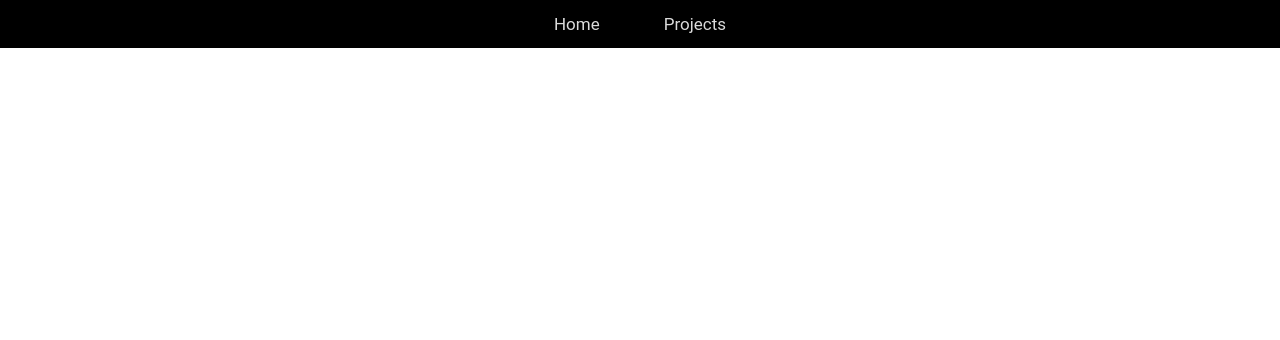
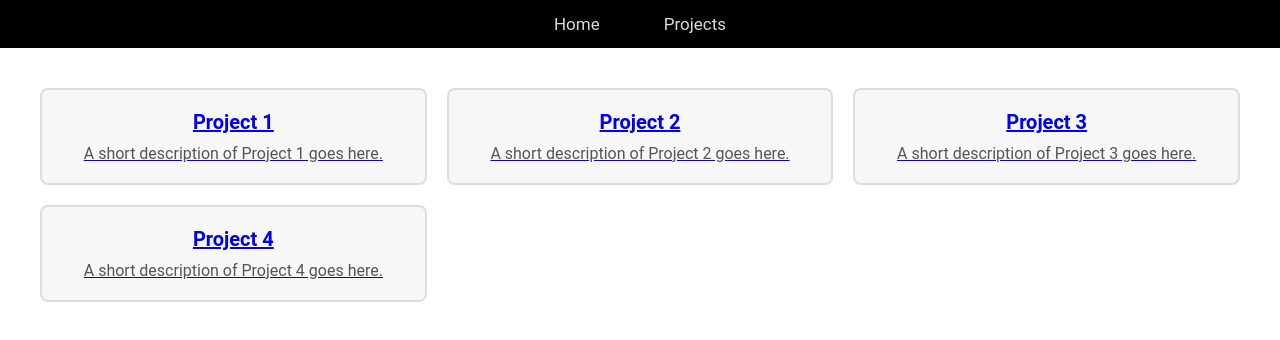
Before and after one commit to MadhuraBhatsoori/MadhuraBhatsoori.github.io, a plain HTML site: page project.html in a window 1280 px wide. Drawn offline with Linux system fonts and the light colour scheme.

Commit message:
Update project.html

```diff
--- a/project.html
+++ b/project.html
@@ -11,6 +11,7 @@
       background-color: white;
     }
 
+    /* Navbar styles */
     .navbar {
       background-color: black;
       overflow: hidden;
@@ -25,25 +26,58 @@
       font-size: 17px;
     }
 
-    /* Center the links */
     .navbar a:nth-child(1),
     .navbar a:nth-child(2) {
       margin: 0 10px;
     }
 
-    /* Hover effect - change text color only */
     .navbar a:hover {
       color: #a6a6a6;
     }
 
+    /* Horizontal line style */
+    .short-line {
+      width: 15cm;
+      border: none;
+      border-top: 2px solid #706e74;
+      margin-top: 0;
+    }
 
+    /* Project grid container */
+    .project-grid {
+      display: grid;
+      grid-template-columns: repeat(auto-fill, minmax(300px, 1fr));
+      grid-gap: 20px;
+      padding: 20px;
+      max-width: 1200px;
+      margin: 20px auto;
+    }
 
-    /* Style the horizontal line */
-    .short-line {
-      width: 15cm; /* Set width to 15 cm */
-      border: none;
-      border-top: 2px solid #706e74; /* Customize thickness and color */
-      margin-top: 0;
+    /* Individual project card */
+    .project-card {
+      background-color: #f7f7f7;
+      padding: 20px;
+      border: 2px solid #ddd;
+      border-radius: 8px;
+      transition: box-shadow 0.3s ease;
+      text-align: center;
+      cursor: pointer;
+    }
+
+    .project-card:hover {
+      box-shadow: 0 4px 8px rgba(0, 0, 0, 0.2);
+    }
+
+    /* Project title and description */
+    .project-title {
+      font-size: 20px;
+      font-weight: bold;
+      margin-bottom: 10px;
+    }
+
+    .project-description {
+      font-size: 16px;
+      color: #555;
     }
   </style>
 </head>
@@ -55,8 +89,32 @@
     <a href="project.html">Projects</a>
   </div>
 
+  <!-- Projects Section -->
+  <div class="project-grid">
+    <!-- Project 1 -->
+    <a href="project1.html" class="project-card">
+      <div class="project-title">Project 1</div>
+      <div class="project-description">A short description of Project 1 goes here.</div>
+    </a>
 
+    <!-- Project 2 -->
+    <a href="project2.html" class="project-card">
+      <div class="project-title">Project 2</div>
+      <div class="project-description">A short description of Project 2 goes here.</div>
+    </a>
 
+    <!-- Project 3 -->
+    <a href="project3.html" class="project-card">
+      <div class="project-title">Project 3</div>
+      <div class="project-description">A short description of Project 3 goes here.</div>
+    </a>
+
+    <!-- Project 4 -->
+    <a href="project4.html" class="project-card">
+      <div class="project-title">Project 4</div>
+      <div class="project-description">A short description of Project 4 goes here.</div>
+    </a>
+  </div>
 
 </body>
 </html>
```
